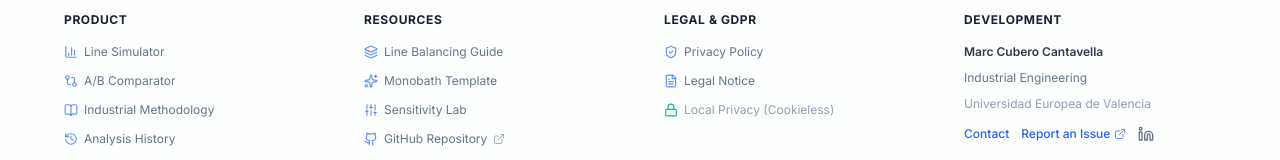
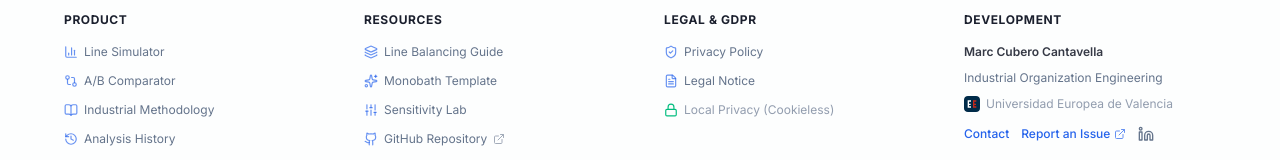
Before and after one commit to markusx5622/takt-studio, a Next.js app: page /en in a window 1280 px wide. Shown: the part 6081-6241 px from the top of the page. Built offline with nearby package versions, Linux system fonts and the light colour scheme.

Commit message:
fix(landing): update author role and add UEV logo in footer

```diff
--- a/components/landing/LandingFooter.tsx
+++ b/components/landing/LandingFooter.tsx
@@ -50,6 +50,16 @@ function LinkedinIcon(props: React.SVGProps<SVGSVGElement>) {
       <path d="M16 8a6 6 0 0 1 6 6v7h-4v-7a2 2 0 0 0-2-2 2 2 0 0 0-2 2v7h-4v-7a6 6 0 0 1 6-6z" />
       <rect width="4" height="12" x="2" y="9" />
       <circle cx="4" cy="4" r="2" />
+    </svg>
+  )
+}
+
+function UevLogo(props: React.SVGProps<SVGSVGElement>) {
+  return (
+    <svg viewBox="0 0 24 24" fill="none" {...props}>
+      <rect width="24" height="24" rx="4" fill="#002B49" />
+      <path d="M5.5 6.5H10.5V8.5H7.5V11.5H10V13.5H7.5V15.5H10.5V17.5H5.5V6.5Z" fill="#FFFFFF" />
+      <path d="M13.5 6.5H18.5V8.5H15.5V11.5H18V13.5H15.5V15.5H18.5V17.5H13.5V6.5Z" fill="#C5281C" />
     </svg>
   )
 }
@@ -193,7 +203,10 @@ export default function LandingFooter() {
             <ul className="space-y-2.5 text-xs">
               <li className="font-semibold text-foreground/80">{t("authorName")}</li>
               <li className="text-muted-foreground">{t("authorRole")}</li>
-              <li className="text-muted-foreground/70">{t("uev")}</li>
+              <li className="flex items-center gap-1.5 text-muted-foreground/70">
+                <UevLogo className="h-4 w-4 shrink-0 rounded-sm" aria-hidden="true" />
+                <span>{t("uev")}</span>
+              </li>
               <li className="pt-1 flex items-center gap-3">
                 <a
                   href="mailto:taktstudio.app@gmail.com"
--- a/messages/en.json
+++ b/messages/en.json
@@ -297,7 +297,7 @@
       "gdpr": "Local Privacy (Cookieless)",
       "colAuthor": "Development",
       "authorName": "Marc Cubero Cantavella",
-      "authorRole": "Industrial Engineering",
+      "authorRole": "Industrial Organization Engineering",
       "uev": "Universidad Europea de Valencia",
       "reportIssue": "Report an Issue",
       "copyright": "Copyright © 2026 Marc Cubero Cantavella — All rights reserved.",
--- a/messages/es.json
+++ b/messages/es.json
@@ -297,7 +297,7 @@
       "gdpr": "Privacidad Local (Sin cookies)",
       "colAuthor": "Desarrollo",
       "authorName": "Marc Cubero Cantavella",
-      "authorRole": "Ingeniería Industrial",
+      "authorRole": "Ingeniería de Organización Industrial",
       "uev": "Universidad Europea de Valencia",
       "reportIssue": "Reportar un Issue",
       "copyright": "Copyright © 2026 Marc Cubero Cantavella — Todos los derechos reservados.",
```
